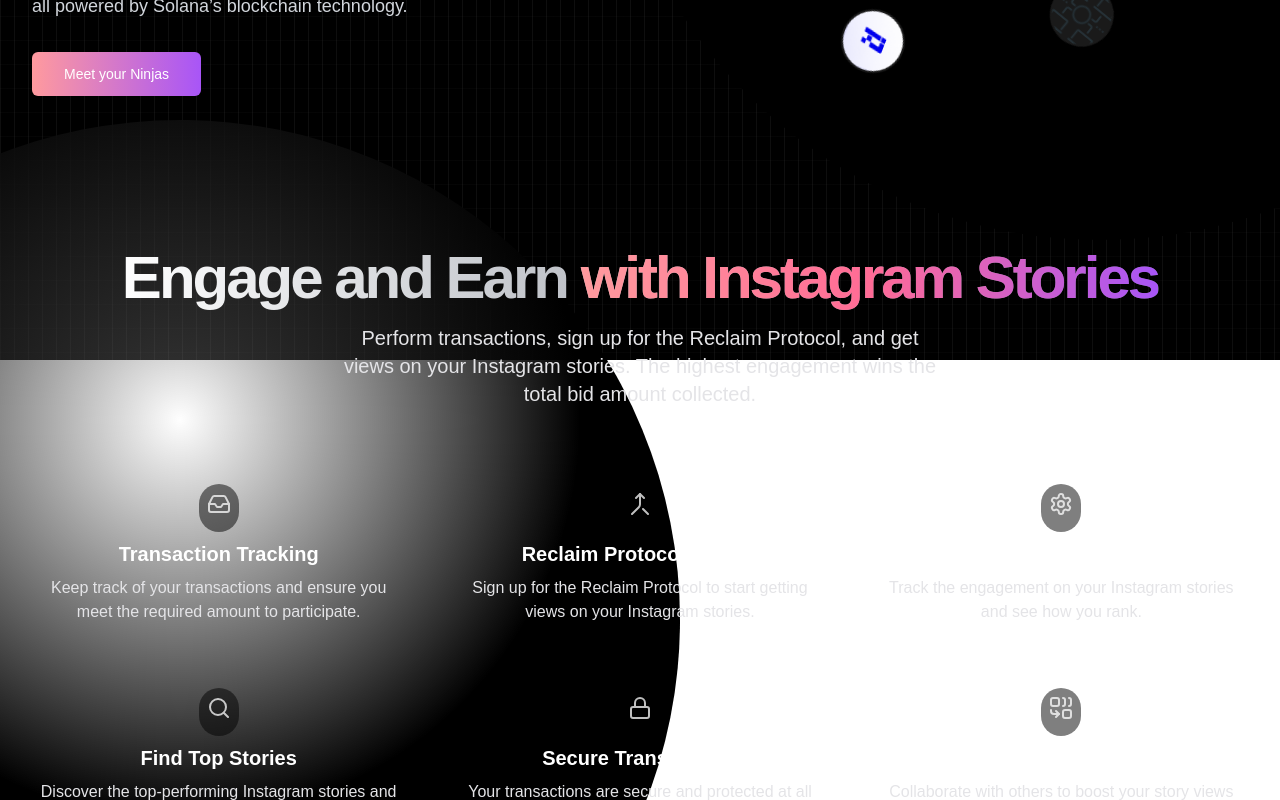
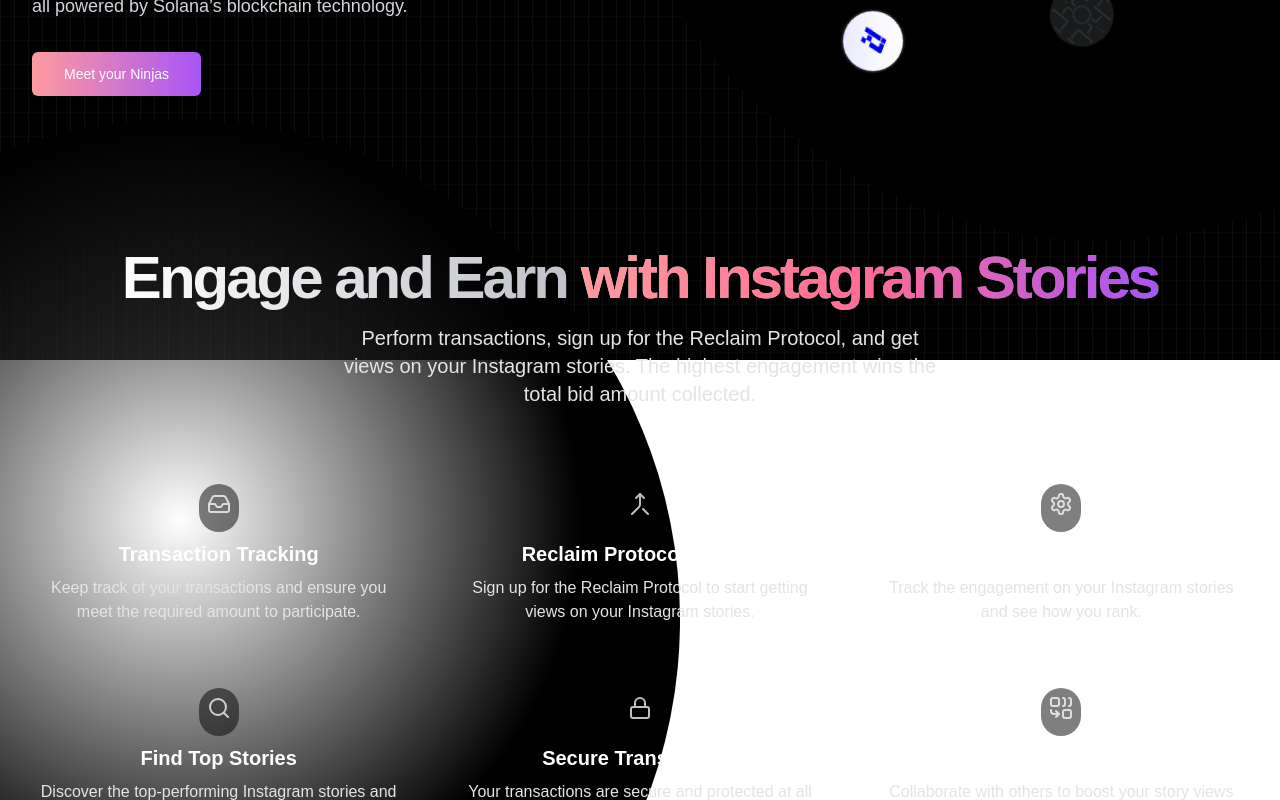
Before and after one commit to skartik-sk/blinks-mini, a Next.js app: page / in a window 1280 px wide. Shown: the part 440-1240 px from the top of the page. Built offline with nearby package versions, Linux system fonts and the light colour scheme; no server answers.

Commit message:
shadowing changes for the gradiend

```diff
--- a/src/app/layout.tsx
+++ b/src/app/layout.tsx
@@ -28,7 +28,7 @@ export default function RootLayout({
             </div>
             <div className="absolute right-[-25%] top-[-40%] h-[1000px] w-[1000px] rounded-full bg-[radial-gradient(circle_400px_at_50%_300px,#fbfbfb36,#000)]">
             </div>
-            <div className="absolute left-[-25%] bottom-[-95%] h-[1000px] w-[1000px] rounded-full bg-[radial-gradient(circle_400px_at_50%_300px,#fbfbfb36,#000)]">
+            <div className="absolute left-[-25%] bottom-[-95%] h-[1000px] w-[1000px] rounded-full bg-[radial-gradient(circle_400px_at_50%_400px,#fbfbfb36,#000)]">
             </div>
           </div>
         </div>
```
